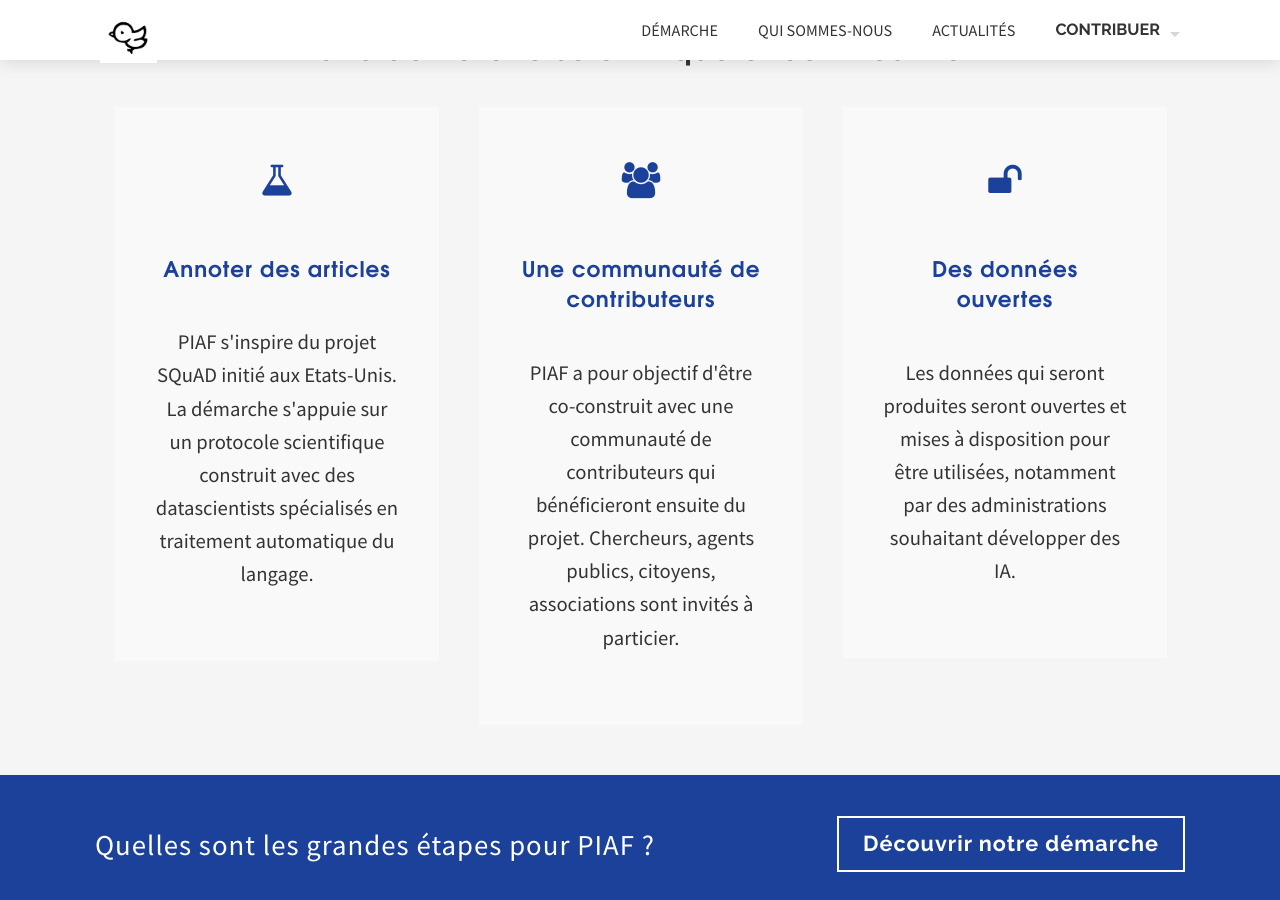
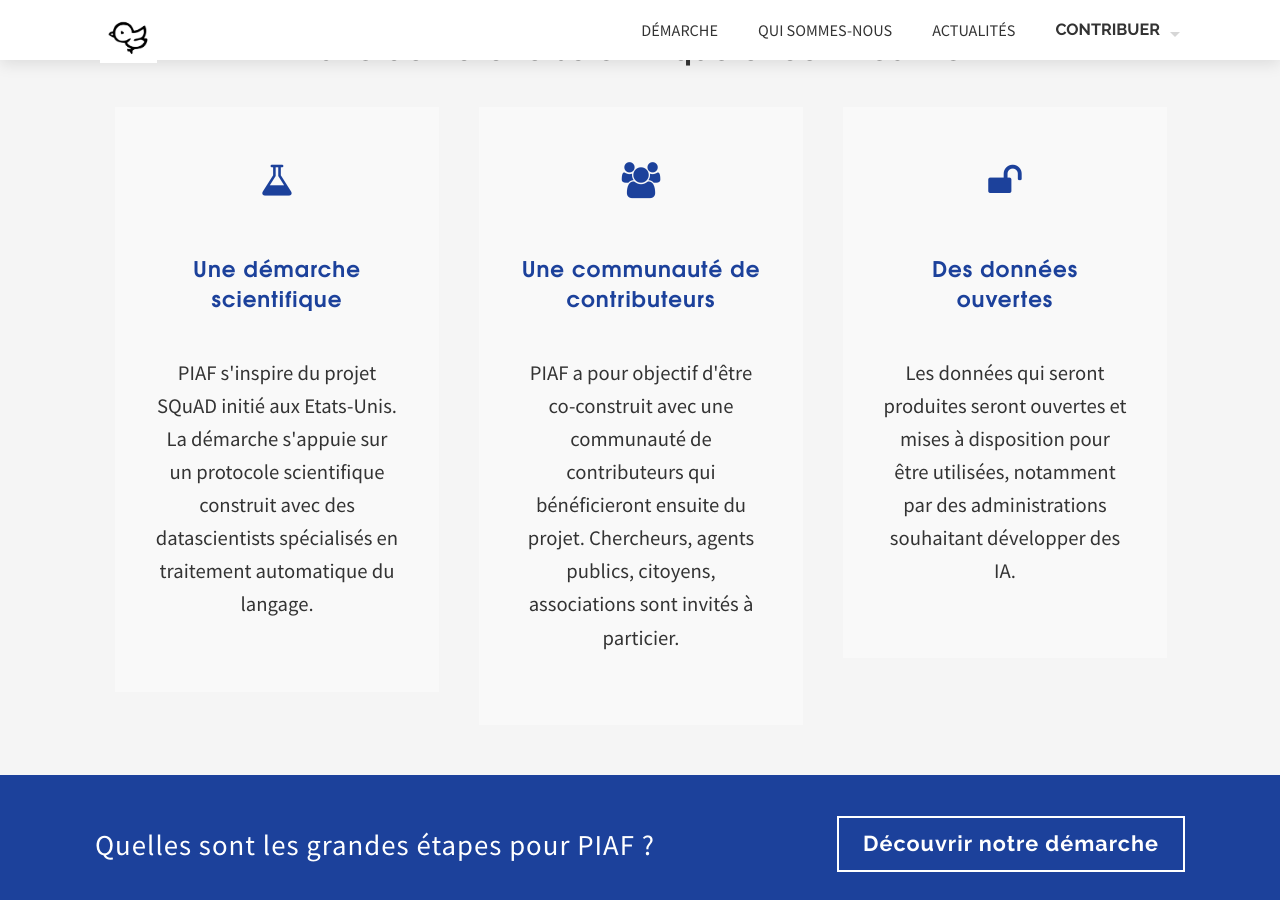
Before and after one commit to etalab/piaf-site, a Jekyll site: the page built from index.html, in a window 1280 px wide and 900 px high, scrolled down 1569 px. Built offline with Jekyll 4.4.1, drawn with Linux system fonts in a browser that asks for light colours; nearby versions of some CDN libraries; some web fonts are replaced; library files that are not in the unit come from our copies.

Commit message:
Update index.html

```diff
--- a/index.html
+++ b/index.html
@@ -28,7 +28,7 @@
 
 piliers:
   - icon_class: fa fa-flask
-    title: <a href="/presentation.html">Annoter des articles</a>
+    title: <a href="/presentation.html">Une démarche scientifique</a>
     desc: PIAF s'inspire du projet SQuAD initié aux Etats-Unis. La démarche s'appuie sur un protocole scientifique construit avec des datascientists spécialisés en traitement automatique du langage.
   - icon_class: fa fa-users
     title: <a href="/communaute.html">Une communauté de contributeurs</a>
```
